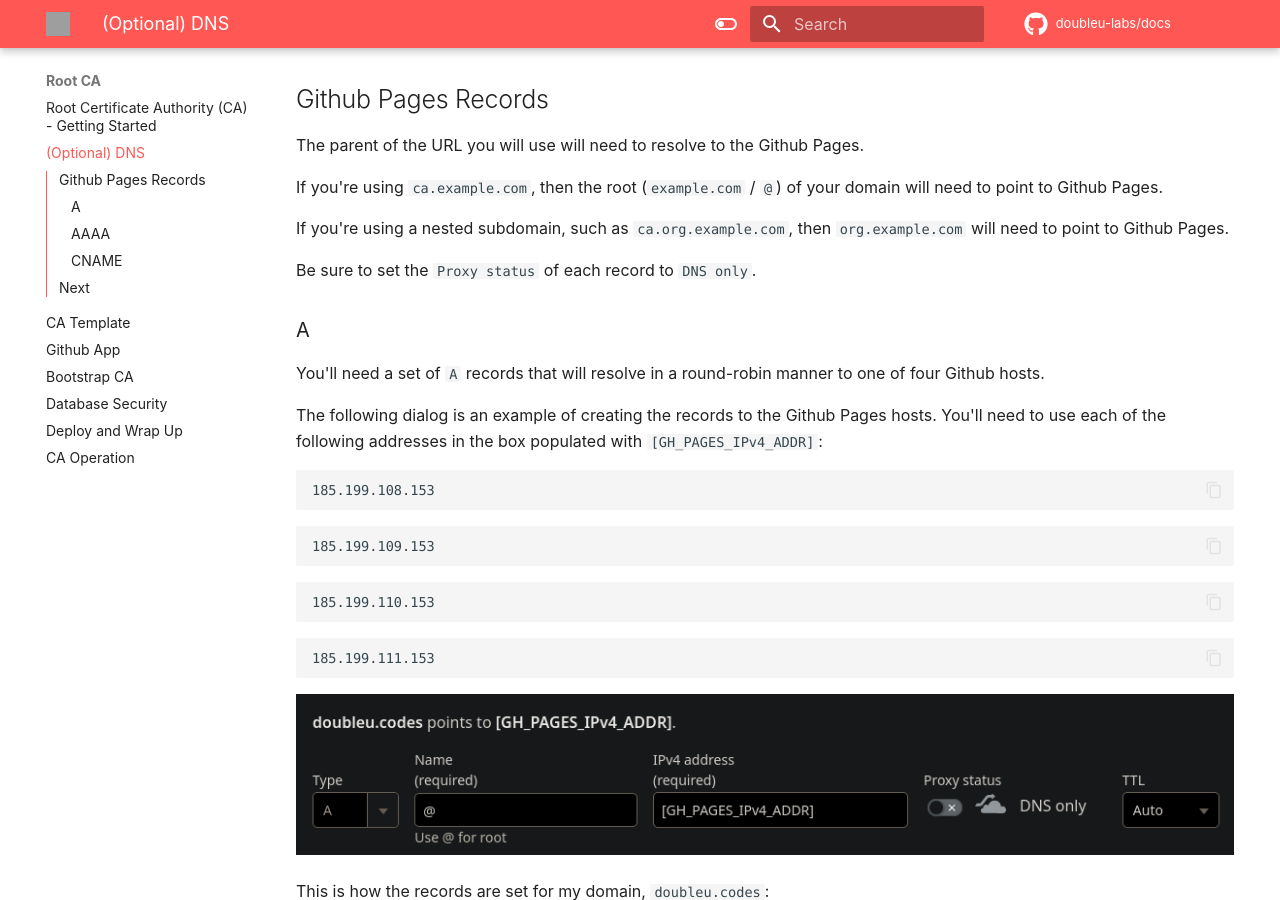
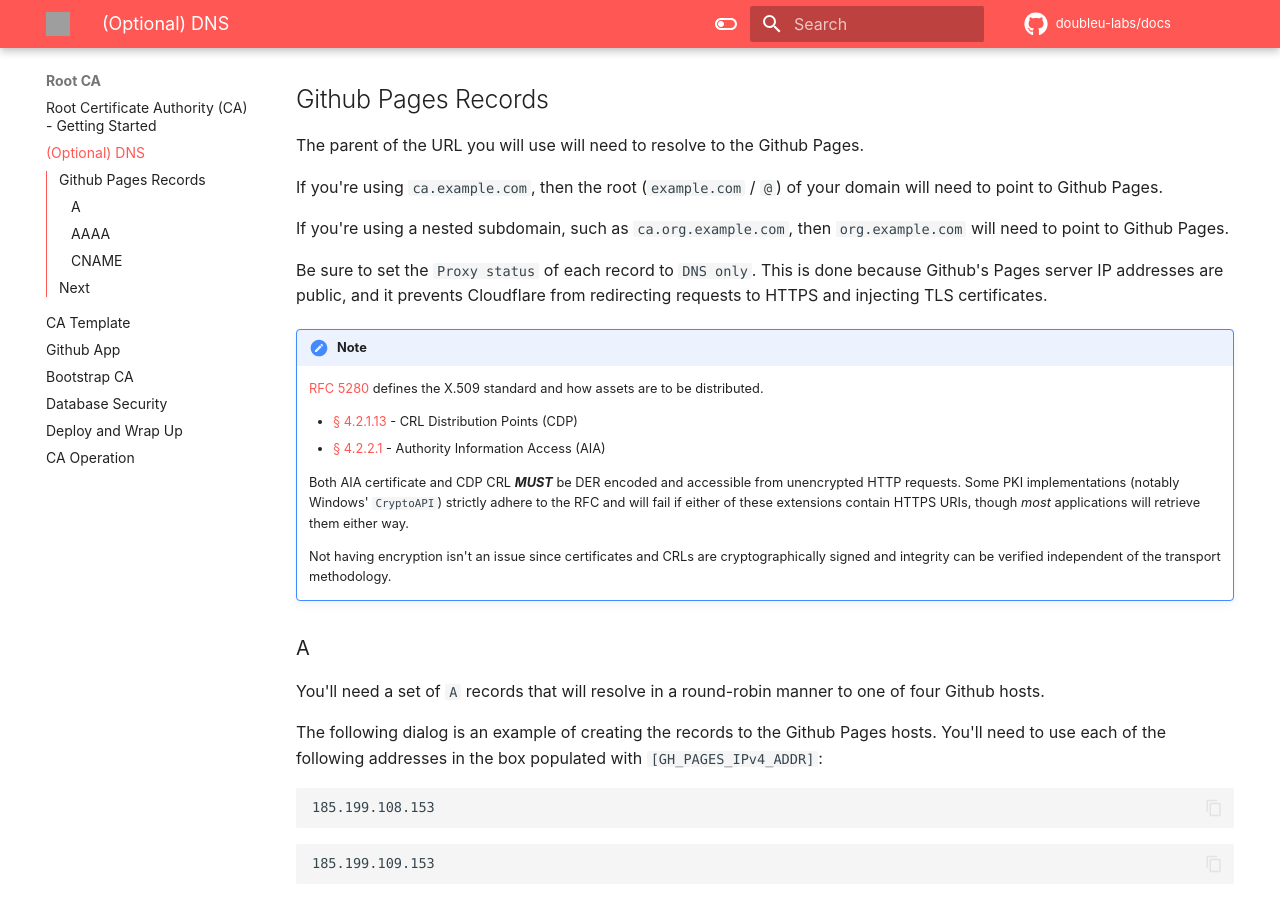
Before and after one commit to doubleu-labs/docs, an MkDocs documentation site: the page built from docs/root_ca/dns/index.md, in a window 1280 px wide and 900 px high, scrolled down 320 px. Built offline with MkDocs 1.6.1 and Material for MkDocs 9.7.7, drawn with Linux system fonts in a browser that asks for light colours; comment, search, counter and statistics services are not loaded; grey boxes are pictures that could not be loaded.

Commit message:
added rfc5280 reference for accessibility

```diff
--- a/docs/root_ca/dns/index.md
+++ b/docs/root_ca/dns/index.md
@@ -19,7 +19,28 @@ domain will need to point to Github Pages.
 If you're using a nested subdomain, such as `ca.org.example.com`, then
 `org.example.com` will need to point to Github Pages.
 
-Be sure to set the `Proxy status` of each record to `DNS only`.
+Be sure to set the `Proxy status` of each record to `DNS only`. This is done
+because Github's Pages server IP addresses are public, and it prevents
+Cloudflare from redirecting requests to HTTPS and injecting TLS certificates.
+
+!!! note
+    [RFC 5280](https://datatracker.ietf.org/doc/html/rfc5280){target="\_blank"}
+    defines the X.509 standard and how assets are to be distributed.
+
+    - [&#167; 4.2.1.13](https://datatracker.ietf.org/doc/html/rfc5280#section-4.2.1.13){target="\_blank"} -
+    CRL Distribution Points (CDP)
+    - [&#167; 4.2.2.1](https://datatracker.ietf.org/doc/html/rfc5280#section-4.2.2.1){target="\_blank"} -
+    Authority Information Access (AIA)
+
+    Both AIA certificate and CDP CRL ***MUST*** be DER encoded and accessible
+    from unencrypted HTTP requests. Some PKI implementations (notably Windows'
+    `CryptoAPI`) strictly adhere to the RFC and will fail if either of these
+    extensions contain HTTPS URIs, though *most* applications will retrieve them
+    either way.
+
+    Not having encryption isn't an issue since certificates and CRLs are
+    cryptographically signed and integrity can be verified independent of the
+    transport methodology.
 
 ### A
 
```
Also changed, not shown: docs/root_ca/ca_template/index.md (+23 -0 lines), docs/root_ca/ca_template/img/disable_enforce_https.png (added).
